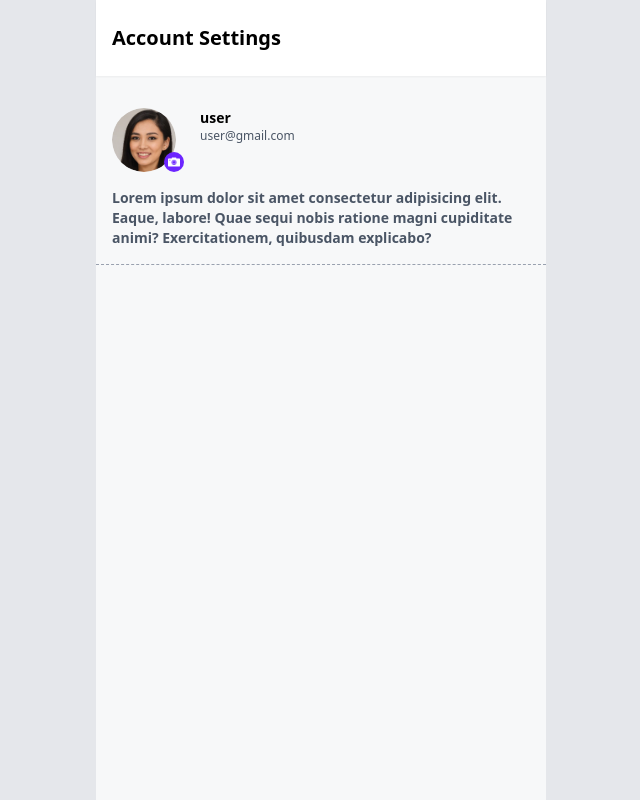
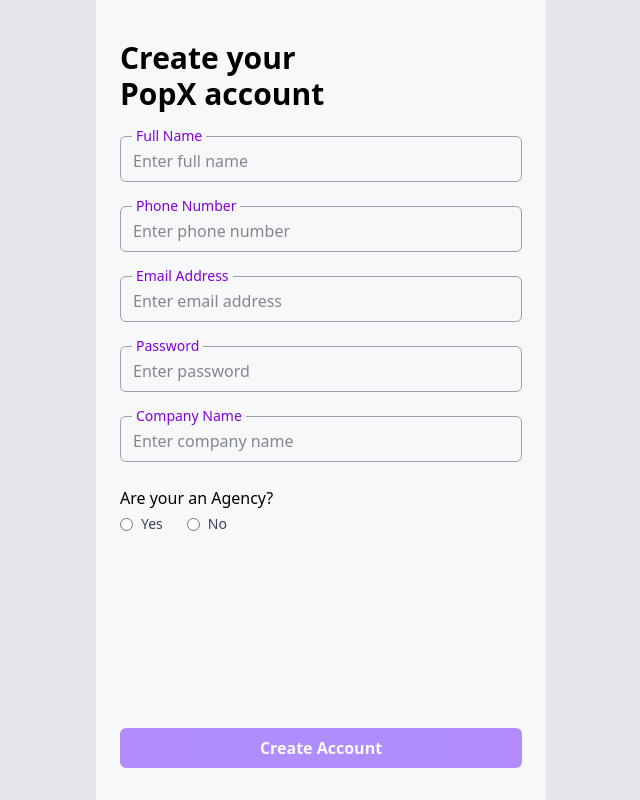
Before and after one commit to KiraCode/educase-react-assignment, a React (Vite) app: page /signup in a window 1280 px wide. Shown: the whole page, without its empty margins (319-959 px from the left). Built offline with nearby package versions, Linux system fonts and the light colour scheme.

Commit message:
page navigation and respective functionality for submit is added

```diff
--- a/src/App.jsx
+++ b/src/App.jsx
@@ -1,16 +1,21 @@
-import React from "react";
+import React, { useState } from "react";
 import Login from "./components/Login";
 import WelcomePage from "./components/WelcomePage";
 import Signup from "./components/Signup";
 import MyAccount from "./components/MyAccount";
+import { BrowserRouter, Route, Routes } from "react-router-dom";
 
 const App = () => {
   return (
     <div className="flex items-center justify-center h-screen w-screen bg-gray-200">
-      {/* <Login /> */}
-      {/* <WelcomePage/> */}
-      {/* <Signup /> */}
-      <MyAccount />
+      <BrowserRouter>
+        <Routes>
+          <Route path="/" element={<WelcomePage />} />
+          <Route path="/signup" element={<Signup />} />
+          <Route path="/login" element={<Login />} />
+          <Route path="/account" element={<MyAccount />} />
+        </Routes>
+      </BrowserRouter>
     </div>
   );
 };
--- a/src/components/Login.jsx
+++ b/src/components/Login.jsx
@@ -1,13 +1,23 @@
 import React, { useState } from "react";
+import { useNavigate } from "react-router-dom";
 
 const Login = () => {
   const [email, setEmail] = useState("");
   const [password, setPassword] = useState("");
+  const [isSubmitting, setIsSubmitting] = useState(false);
+  const navigate = useNavigate();
 
   const handleSubmit = (e) => {
     e.preventDefault();
+    setIsSubmitting(true);
+    setTimeout(() => {
+      localStorage.setItem("user", JSON.stringify({ email }));
+      setIsSubmitting(false);
+      navigate("/account");
+    }, 500);
   };
 
+  const isButtonDisabled = isSubmitting || !email || !password;
   return (
     <div className="aspect-[9/16] h-full flex flex-col items-start justify-between bg-[#f7f8f9] p-6">
       <div className="top w-full">
@@ -35,6 +45,7 @@
                 className="w-full border-none outline-none text-gray-900 px-0 bg-transparent"
                 value={email}
                 onChange={(e) => setEmail(e.target.value)}
+                disabled={isSubmitting}
               />
             </div>
           </div>
@@ -54,13 +65,19 @@
                 className="w-full border-none outline-none text-gray-900 px-0 bg-transparent"
                 value={password}
                 onChange={(e) => setPassword(e.target.value)}
+                disabled={isSubmitting}
               />
             </div>
           </div>
           <button
             type="submit"
-            className={`text-white font-semibold w-full text-center bg-[#302644] hover:bg-[#5d0ec0] p-2 rounded-md mb-2 `}
-          >Login</button>
+            className={`text-white font-semibold w-full text-center bg-[#302644] hover:bg-[#5d0ec0] p-2 rounded-md mb-2 ${
+              isButtonDisabled ? "opacity-50 cursor-not-allowed" : ""
+            }`}
+            disabled={isButtonDisabled}
+          >
+            {isSubmitting ? "Logging in..." : "Login"}
+          </button>
         </form>
       </div>
     </div>
--- a/src/components/MyAccount.jsx
+++ b/src/components/MyAccount.jsx
@@ -3,6 +3,8 @@
 import camera from "../assets/camera.png";
 
 const MyAccount = () => {
+  const { fullName, email } = JSON.parse(localStorage.getItem("user"));
+
   return (
     <div className="aspect-[9/16] h-full flex flex-col items-start justify-start bg-[#f7f8f9]">
       <div className="w-full font-semibold text-xl py-6 shadow-xs bg-white p-4">
@@ -11,14 +13,18 @@
       <div className="account border-b text-sm border-b-gray-400 border-dashed p-4">
         <div className="flex gap-2 py-4">
           <div className="relative">
-            <img src={profile} alt="Profile" className="w-16 h-16 rounded-full mr-4" />
+            <img
+              src={profile}
+              alt="Profile"
+              className="w-16 h-16 rounded-full mr-4"
+            />
             <div className="absolute bottom-0 rounded-full p-1 bg-[#6c25ff] right-2">
               <img src={camera} alt="Camera" className="w-3 invert h-3" />
             </div>
           </div>
           <div>
-            <p className="font-semibold">user</p>
-            <p className="text-gray-600 text-xs">user@gmail.com</p>
+            <p className="font-semibold">{fullName || "user"}</p>
+            <p className="text-gray-600 text-xs">{email || "user@gmail.com"}</p>
           </div>
         </div>
         <p className="font-semibold text-gray-600">
--- a/src/components/Signup.jsx
+++ b/src/components/Signup.jsx
@@ -1,6 +1,29 @@
-import React from "react";
+import React, { useState } from "react";
+import { useNavigate } from "react-router-dom";
 
-const Signup = () => {
+const Signup = (setName, setMail) => {
+  const [fullName, setFullName] = useState("");
+  const [phone, setPhone] = useState("");
+  const [email, setEmail] = useState("");
+  const [password, setPassword] = useState("");
+  const [company, setCompany] = useState("");
+  const [isAgency, setIsAgency] = useState("");
+  const [isSubmitting, setIsSubmitting] = useState(false);
+  const navigate = useNavigate();
+
+  const isButtonDisabled =
+    isSubmitting ||
+    !fullName ||
+    !phone ||
+    !email ||
+    !password ||
+    !company ||
+    !isAgency;
+
+  const handleSubmit = () => {
+    localStorage.setItem("user", JSON.stringify({ fullName, email }));
+    navigate("/account");
+  };
   return (
     <div className="aspect-[9/16] h-full flex flex-col items-start justify-between pt-10 bg-[#f7f8f9] p-6">
       <div className="top w-full">
@@ -22,6 +45,9 @@
                 type="text"
                 placeholder="Enter full name"
                 className="w-full border-none outline-none text-gray-900 px-0 bg-transparent"
+                value={fullName}
+                onChange={(e) => setFullName(e.target.value)}
+                disabled={isSubmitting}
               />
             </div>
           </div>
@@ -39,6 +65,9 @@
                 type="tel"
                 placeholder="Enter phone number"
                 className="w-full border-none outline-none text-gray-900 px-0 bg-transparent"
+                value={phone}
+                onChange={(e) => setPhone(e.target.value)}
+                disabled={isSubmitting}
               />
             </div>
           </div>
@@ -56,6 +85,9 @@
                 type="email"
                 placeholder="Enter email address"
                 className="w-full border-none outline-none text-gray-900 px-0 bg-transparent"
+                value={email}
+                onChange={(e) => setEmail(e.target.value)}
+                disabled={isSubmitting}
               />
             </div>
           </div>
@@ -73,6 +105,9 @@
                 type="password"
                 placeholder="Enter password"
                 className="w-full border-none outline-none text-gray-900 px-0 bg-transparent"
+                value={password}
+                onChange={(e) => setPassword(e.target.value)}
+                disabled={isSubmitting}
               />
             </div>
           </div>
@@ -90,6 +125,9 @@
                 type="text"
                 placeholder="Enter company name"
                 className="w-full border-none outline-none text-gray-900 px-0 bg-transparent"
+                value={company}
+                onChange={(e) => setCompany(e.target.value)}
+                disabled={isSubmitting}
               />
             </div>
           </div>
@@ -99,19 +137,35 @@
               <input
                 type="radio"
                 name="agency"
+                value="yes"
+                checked={isAgency === "yes"}
+                onChange={() => setIsAgency("yes")}
+                disabled={isSubmitting}
               />{" "}
               Yes
             </label>
             <label className="flex items-center gap-2 text-gray-700 text-sm">
-              <input type="radio" name="agency" /> No
+              <input
+                type="radio"
+                name="agency"
+                value="no"
+                checked={isAgency === "no"}
+                onChange={() => setIsAgency("no")}
+                disabled={isSubmitting}
+              />{" "}
+              No
             </label>
           </div>
         </form>
       </div>
       <button
-        className={`text-white font-semibold w-full text-center bg-[#6c25ff] hover:bg-[#5d0ec0] p-2 rounded-md mb-2 `}
+        onClick={handleSubmit}
+        className={`text-white font-semibold w-full text-center bg-[#6c25ff] hover:bg-[#5d0ec0] p-2 rounded-md mb-2 ${
+          isButtonDisabled ? "opacity-50 cursor-not-allowed" : ""
+        }`}
+        disabled={isButtonDisabled}
       >
-        Create Account
+        {isSubmitting ? "Creating Account..." : "Create Account"}
       </button>
     </div>
   );
--- a/src/components/WelcomePage.jsx
+++ b/src/components/WelcomePage.jsx
@@ -1,21 +1,28 @@
 import React from "react";
+import { Link } from "react-router-dom";
 
 const WelcomePage = () => {
   return (
     <div className="aspect-[9/16] h-full flex flex-col items-start justify-end bg-[#f7f8f9] p-6">
-      <div className="mb-4 max-w-[60%]">
+      <div className="max-w-[60%] mb-4">
         <p className="text-2xl font-bold">Welcome to PopX</p>
         <p className="text-gray-600">
           Lorem ipsum dolor, sit amet consectetur adipisicing elit. Porro,
           ullam.
         </p>
       </div>
-      <button className="text-white font-semibold w-full text-center bg-[#f7f8f9] hovering:bg-[#5d0ec0] p-2 rounded-md">
+      <Link
+        to="/signup"
+        className="text-white font-semibold w-full text-center bg-[#6c25ff] hover:bg-[#5d0ec0] p-2 rounded-md mb-2"
+      >
         Create Account
-      </button>
-      <button className="w-full font-semibold text-center bg-[#cebafb] hover:bg-[#b59de6] p-2 rounded-md">
+      </Link>
+      <Link
+        to="/login"
+        className="w-full font-semibold text-center bg-[#cebafb] hover:bg-[#b59de6] p-2 rounded-md"
+      >
         Already Registered? Login
-      </button>
+      </Link>
     </div>
   );
 };
```
